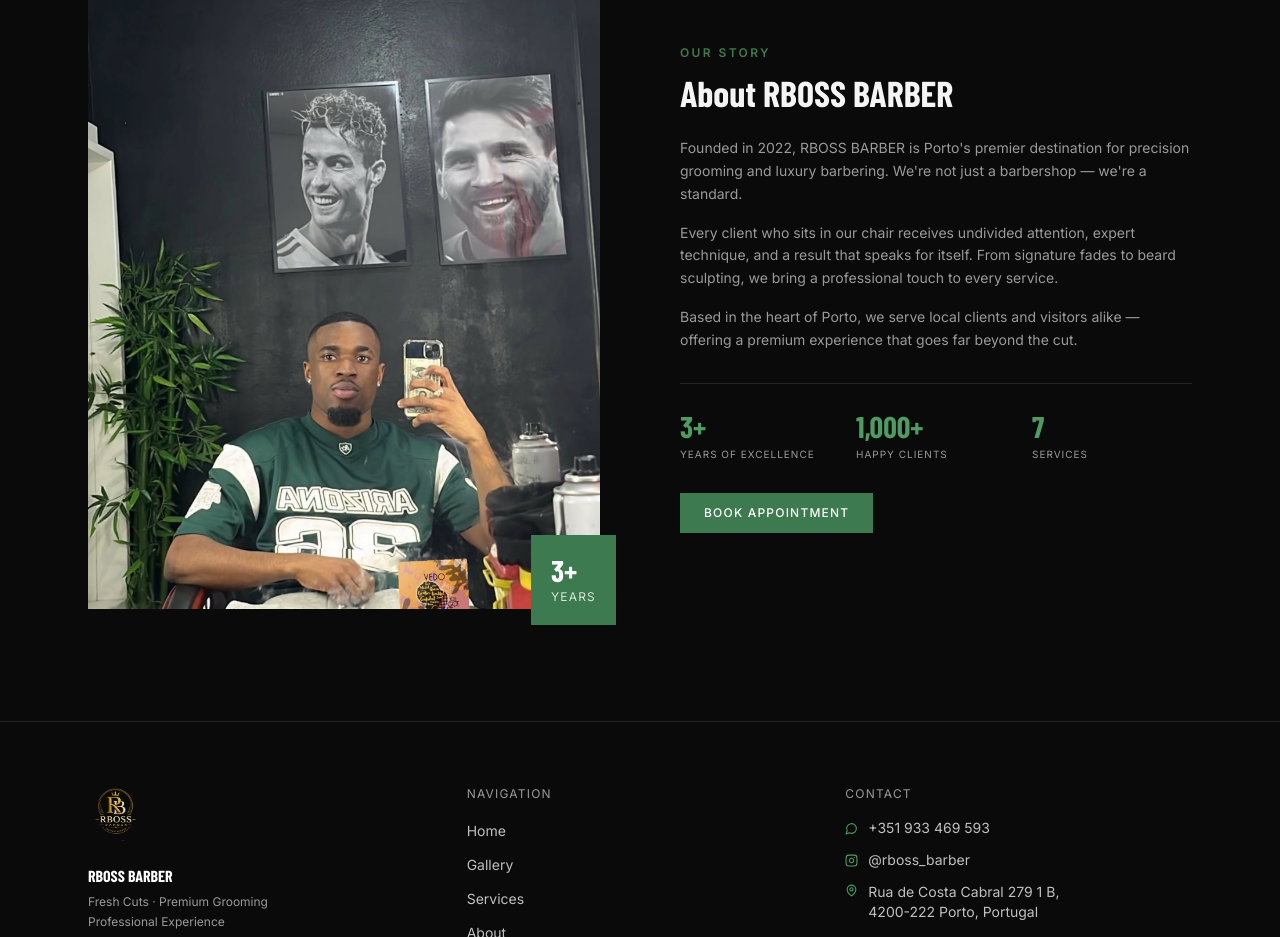
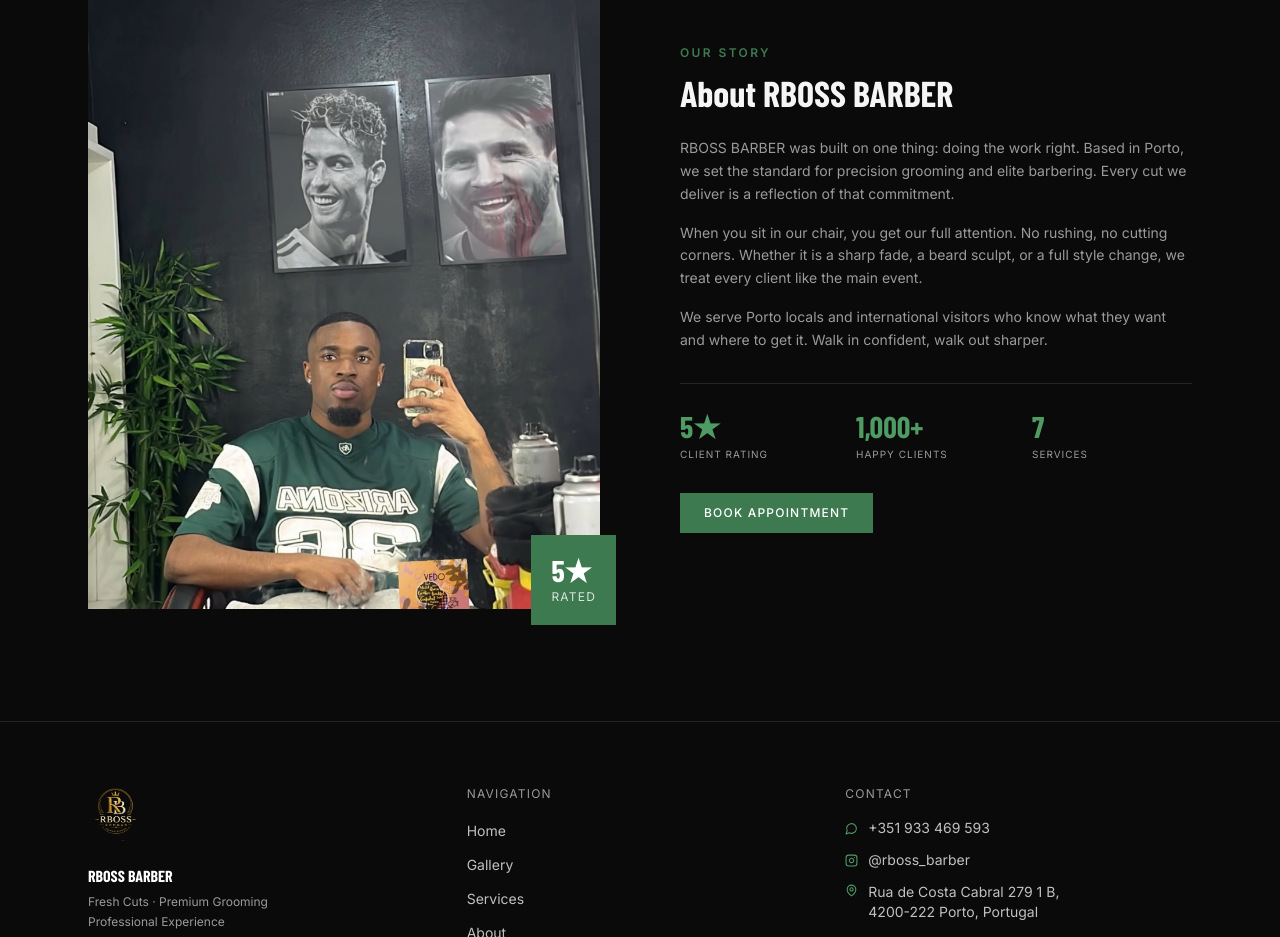
Before and after one commit to dotmann-commits/rboss-barber-demo, a React (Vite) app: page / in a window 1280 px wide. Shown: the part 4980-5917 px from the top of the page. Built offline with nearby package versions, Linux system fonts and the light colour scheme; no server answers; a web font is replaced by a local one.

Commit message:
Humanize About copy, replace years stat with 5-star rating

```diff
--- a/Components/About.tsx
+++ b/Components/About.tsx
@@ -25,9 +25,9 @@ export default function About() {
             </div>
             {/* Floating stat badge */}
             <div className="absolute -bottom-4 -right-4 bg-brand-green p-5 hidden md:block">
-              <p className="font-display text-3xl font-700 text-white leading-none">3+</p>
+              <p className="font-display text-3xl font-700 text-white leading-none">5★</p>
               <p className="text-xs text-white/80 tracking-widest uppercase mt-1">
-                {lang === 'en' ? 'Years' : 'Anos'}
+                {lang === 'en' ? 'Rated' : 'Avaliação'}
               </p>
             </div>
           </div>
--- a/translations.ts
+++ b/translations.ts
@@ -52,11 +52,11 @@ export const translations = {
     about: {
       sectionLabel: 'Our Story',
       sectionTitle: 'About RBOSS BARBER',
-      p1: "Founded in 2022, RBOSS BARBER is Porto's premier destination for precision grooming and luxury barbering. We're not just a barbershop — we're a standard.",
-      p2: 'Every client who sits in our chair receives undivided attention, expert technique, and a result that speaks for itself. From signature fades to beard sculpting, we bring a professional touch to every service.',
-      p3: 'Based in the heart of Porto, we serve local clients and visitors alike — offering a premium experience that goes far beyond the cut.',
-      stat1Label: 'Years of Excellence',
-      stat1Value: '3+',
+      p1: "RBOSS BARBER was built on one thing: doing the work right. Based in Porto, we set the standard for precision grooming and elite barbering. Every cut we deliver is a reflection of that commitment.",
+      p2: "When you sit in our chair, you get our full attention. No rushing, no cutting corners. Whether it is a sharp fade, a beard sculpt, or a full style change, we treat every client like the main event.",
+      p3: "We serve Porto locals and international visitors who know what they want and where to get it. Walk in confident, walk out sharper.",
+      stat1Label: 'Client Rating',
+      stat1Value: '5★',
       stat2Label: 'Happy Clients',
       stat2Value: '1,000+',
       stat3Label: 'Services',
@@ -155,11 +155,11 @@ export const translations = {
     about: {
       sectionLabel: 'A Nossa História',
       sectionTitle: 'Sobre a RBOSS BARBER',
-      p1: 'Fundada em 2022, a RBOSS BARBER é o destino de referência no Porto para grooming de precisão e barbearia de luxo. Não somos apenas uma barbearia — somos um padrão.',
-      p2: 'Cada cliente que se senta na nossa cadeira recebe atenção total, técnica especializada e um resultado que fala por si. De fades assinatura a escultura de barba, trazemos um toque profissional a cada serviço.',
-      p3: 'Sediados no coração do Porto, servimos clientes locais e visitantes — oferecendo uma experiência premium que vai muito além do corte.',
-      stat1Label: 'Anos de Excelência',
-      stat1Value: '3+',
+      p1: 'A RBOSS BARBER foi construída com um objetivo: fazer o trabalho bem feito. Sediados no Porto, definimos o padrão para grooming de precisão e barbearia de elite. Cada corte que entregamos é um reflexo desse compromisso.',
+      p2: 'Quando te sentas na nossa cadeira, tens a nossa atenção total. Sem pressa, sem atalhos. Seja um fade perfeito, uma escultura de barba ou uma mudança de estilo completa, tratamos cada cliente como a prioridade.',
+      p3: 'Servimos locais do Porto e visitantes internacionais que sabem o que querem e onde o encontrar. Entra confiante, sai ainda mais afiado.',
+      stat1Label: 'Avaliação dos Clientes',
+      stat1Value: '5★',
       stat2Label: 'Clientes Satisfeitos',
       stat2Value: '1.000+',
       stat3Label: 'Serviços',
```
